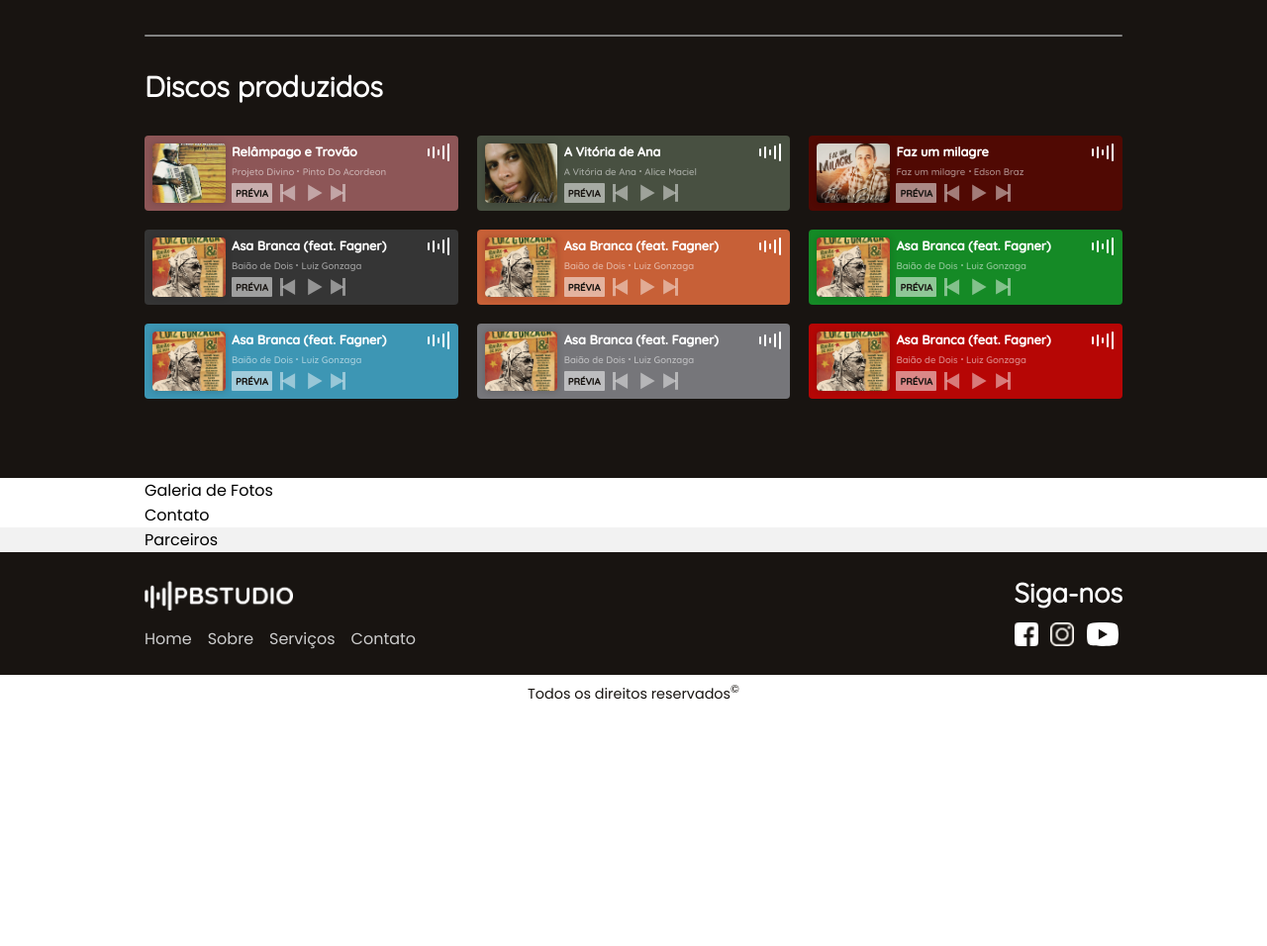
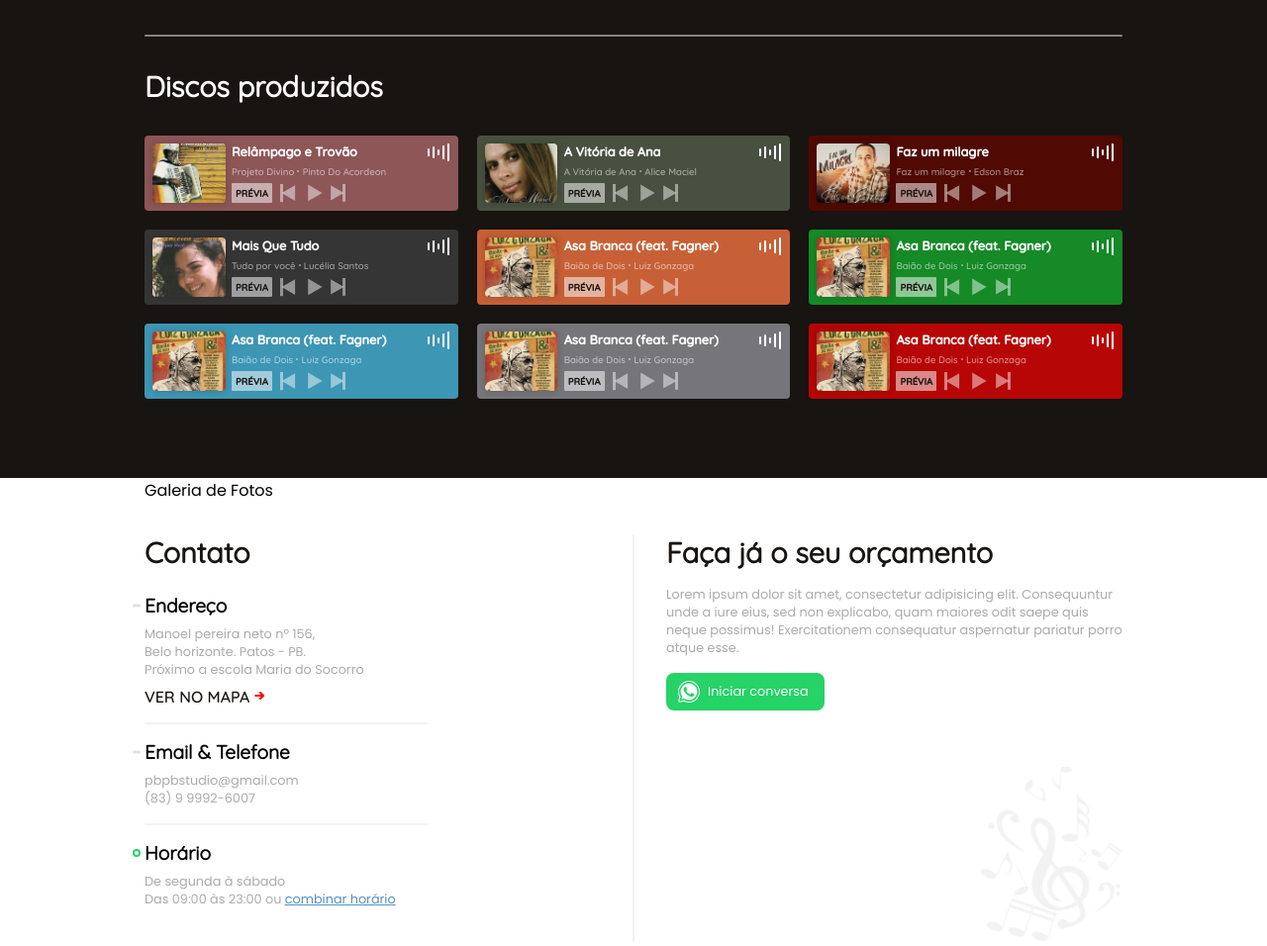
Before and after one commit to danieldantasnew/PBSTUDIO, a website built with Vite: page index.html in a window 1280 px wide. Shown: the part 1222-2178 px from the top of the page at 99% size. Before the commit the page ends 1940 px from the top, so only its background shows below. Built offline with nearby package versions, Linux system fonts and the light colour scheme.

Commit message:
feat: adicionado página de contato

```diff
--- a/index.html
+++ b/index.html
@@ -282,19 +282,19 @@
                 </div>
               </div>
               <div id="audio4" class="audio-player">
-                <img src="./src/Assets/Audios/Capa Album.png" alt="Capa do álbum">
+                <img src="./src/Assets/Audios/Lucélia Santos/capaAlbum.png" alt="Capa do álbum">
                 <div class="audio-info">
-                  <h4>Asa Branca (feat. Fagner)</h4>
+                  <h4>Mais Que Tudo</h4>
                   <div class="audio-album-info">
-                    <p>Baião de Dois</p>
+                    <p>Tudo por você</p>
                     <div class="separador-album-artista"></div>
-                    <p>Luiz Gonzaga</p>
+                    <p>Lucélia Santos</p>
                   </div>
                   <div class="ultima-linha">
                     <p>PRÉVIA</p>
                     <div class="controll">
                       <audio>
-                        <source src="./src/Assets/Audios/Luiz Gonzaga - Asa Branca ft. Fagner, Sivuca, Guadalupe.mp3" type="audio/mpeg">
+                        <source src="./src/Assets/Audios/Lucélia Santos/mais-que-tudo.mp3" type="audio/mpeg">
                       </audio>
                       <div class="prev">
                         <svg width="27" height="25" viewBox="0 0 27 25" fill="none" xmlns="http://www.w3.org/2000/svg">
@@ -549,7 +549,40 @@
         </div>
       </section>
       <section class="space-content animation-left">Galeria de Fotos</section>
-      <section id="contato" class="space-content animation-left">Contato</section>
+      <section id="contato" class="space-content animation-left">
+        <div class="content-1">
+          <h2>Contato</h2>
+          <div class="div-1">
+            <h3>Endereço</h3>
+            <p>Manoel pereira neto nº 156,</p>
+            <p>Belo horizonte. Patos - PB.</p>
+            <p>Próximo a escola Maria do Socorro</p>
+            <a target="_blank" href="https://www.google.com.br/maps/place/PB+Studio/@-7.0239683,-37.2831997,15z/data=!4m6!3m5!1s0x7af614b3681e52b:0x7826fdb8f354ed55!8m2!3d-7.0239683!4d-37.2831997!16s%2Fg%2F11j3w4tsnq?entry=ttu">VER NO MAPA</a>
+          </div>
+          <div>
+            <h3>Email & Telefone</h3>
+            <p>pbpbstudio@gmail.com</p>
+            <p>(83) 9 9992-6007</p>
+          </div>
+          <div>
+            <h3>Horário</h3>
+            <p>De segunda à sábado</p>
+            <p>
+              Das 09:00 às 23:00 ou <a href="https://wa.me/5583999926007?text=Olá, gostaria de combinar um horário" target="_blank">combinar horário</a>
+            </p>
+          </div>
+        </div>
+        <div class="separadorContato"></div>
+        <div class="content-2">
+          <h2>Faça já o seu orçamento</h2>
+          <p>Lorem ipsum dolor sit amet, consectetur adipisicing elit. Consequuntur unde a iure eius, sed non explicabo, quam maiores odit saepe quis neque possimus! Exercitationem consequatur aspernatur pariatur porro atque esse.</p>
+          <a class="whatsapp" href="https://wa.me/5583999926007?text=Olá, gostaria de fazer um orçamento!" target="_blank" rel="noopener noreferrer">
+            <img src="./src/Assets/whatsapp.png" alt="Iniciar conversa no whatsapp">
+            Iniciar conversa
+          </a>
+          <img src="./src/Assets/musicalNotes.png" alt="Detalhe notas musicais">
+        </div>
+      </section>
       <section id="parceiros" class="flex-container">
         <div class="space-content animation-left">Parceiros</div>
       </section>
--- /dev/null
+++ b/src/Styles/Contato.css
@@ -0,0 +1,175 @@
+#contato {
+  display: grid;
+  grid-template-columns: 1fr auto 1fr;
+  gap: 1rem;
+  margin: 2rem 0;
+}
+
+.content-1 h2 {
+  margin-bottom: 1.5rem;
+}
+
+.content-1 div {
+  margin-bottom: 1rem;
+}
+
+.content-1 div::after {
+  margin-top: 1rem;
+  content: '';
+  display: block;
+  height: 2px;
+  width: 60%;
+  background-color: var(--scale-20);
+  border-radius: 8px;
+}
+
+.content-1 div:last-child::after {
+  background-color: transparent;
+}
+
+.content-1 div h3 {
+  font-size: 1.2rem;
+  margin-bottom: .5rem;
+}
+
+.content-1 div p {
+  font-size: .8rem;
+  max-width: 260px;
+  color: var(--scale-30);
+}
+
+.div-1 a {
+  margin-top: .5rem;
+  font-size: 1rem;
+  text-decoration: none;
+  color: var(--main-color);
+  font-family: "Quicksand medium";
+  display: flex;
+  align-items: center;
+  gap: 4px;
+  max-width: 130px;
+}
+
+.div-1 a:hover {
+  text-decoration: underline;
+}
+
+.div-1 a::after {
+  height: 12px;
+  width: 12px;
+  content: '';
+  display: inline-block;
+  background-image: url('../Assets/arrowMap.png');
+  background-repeat: no-repeat;
+}
+.content-1 div h3 {
+  position: relative;
+}
+
+.content-1 div h3::before {
+  width: 8px;
+  height: 3px;
+  background-color: var(--scale-45);
+  border-radius: 4px;
+  content: '';
+  display: inline-block;
+  position: absolute;
+  top: 50%;
+  transform: translateY(-50%);
+  left: -12px;
+}
+
+.content-1 div:last-child h3::before {
+  width: 4px;
+  height: 4px;
+  background-color: transparent;
+  content: '';
+  display: inline-block;
+  border-radius: 50%;
+  border: 2px solid #25D366;
+  position: absolute;
+  top: 50%;
+  transform: translateY(-50%);
+  left: -12px;
+}
+
+.content-1 div:last-child a,
+.content-1 div:last-child a:visited {
+  color: #5490C8;
+}
+
+.separadorContato {
+  height: 100%;
+  width: 2px;
+  border-radius: 4px;
+  background-color: var(--scale-20);
+}
+
+.content-2 {
+  padding-left: 1rem;
+  display: inline-flex;
+  flex-direction: column;
+  gap: 1rem;
+}
+
+.content-2 {
+  font-size: .8rem;
+  color: var(--scale-30);
+  position: relative;
+}
+
+.whatsapp {
+  padding: 8px 12px;
+  background-color: #25D366;
+  display: inline-flex;
+  align-items: center;
+  gap: .5rem;
+  border-radius: 8px;
+  color: var(--scale-10);
+  text-decoration: none;
+  max-width: 160px;
+}
+
+.whatsapp:hover {
+  background-color: #1fa550;
+  transition: .3s;
+}
+
+.whatsapp img {
+  height: 22px;
+  width: 22px;
+  object-fit: contain;
+}
+
+.content-2 > img {
+  width: 30%;
+  position: absolute;
+  right: 0;
+  bottom: 0;
+}
+
+
+@media (max-width: 767px) {
+  #contato {
+    display: grid;
+    grid-template-columns: 1fr;
+    gap: 1rem;
+    margin: 2rem 0;
+  }
+
+  .separadorContato {
+    height: 2px;
+    width: 100%;
+  }
+
+  .content-2 {
+    padding-left: 0rem;
+    padding-bottom: 7rem;
+  }
+}
+
+@media (min-width: 522px) and (max-width: 767px) {
+  .content-2 {
+      padding-bottom: 14rem !important;
+    }
+}
--- a/src/style.css
+++ b/src/style.css
@@ -4,6 +4,7 @@
 @import url('../src/Styles/Sobre.css');
 @import url('../src/Styles/Servicos.css');
 @import url('../src/Styles/Discos.css');
+@import url('./Styles/Contato.css');
 @import url('../src/Styles/Parceiros.css');
 @import url('../src/Styles/Footer.css');
 
@@ -51,7 +52,7 @@
 
 body {
   font-family: "Poppins", "Quicksand medium", sans-serif;
-  height: 100%;
+  min-height: 80vh;
   width: 100%;
 }
 
```
Also changed, not shown: src/Assets/Audios/Lucélia Santos/capaAlbum.png (added), src/Assets/arrowMap.png (added), src/Assets/musicalNotes.png (added), src/Assets/whatsapp.png (added), 1 other file.
